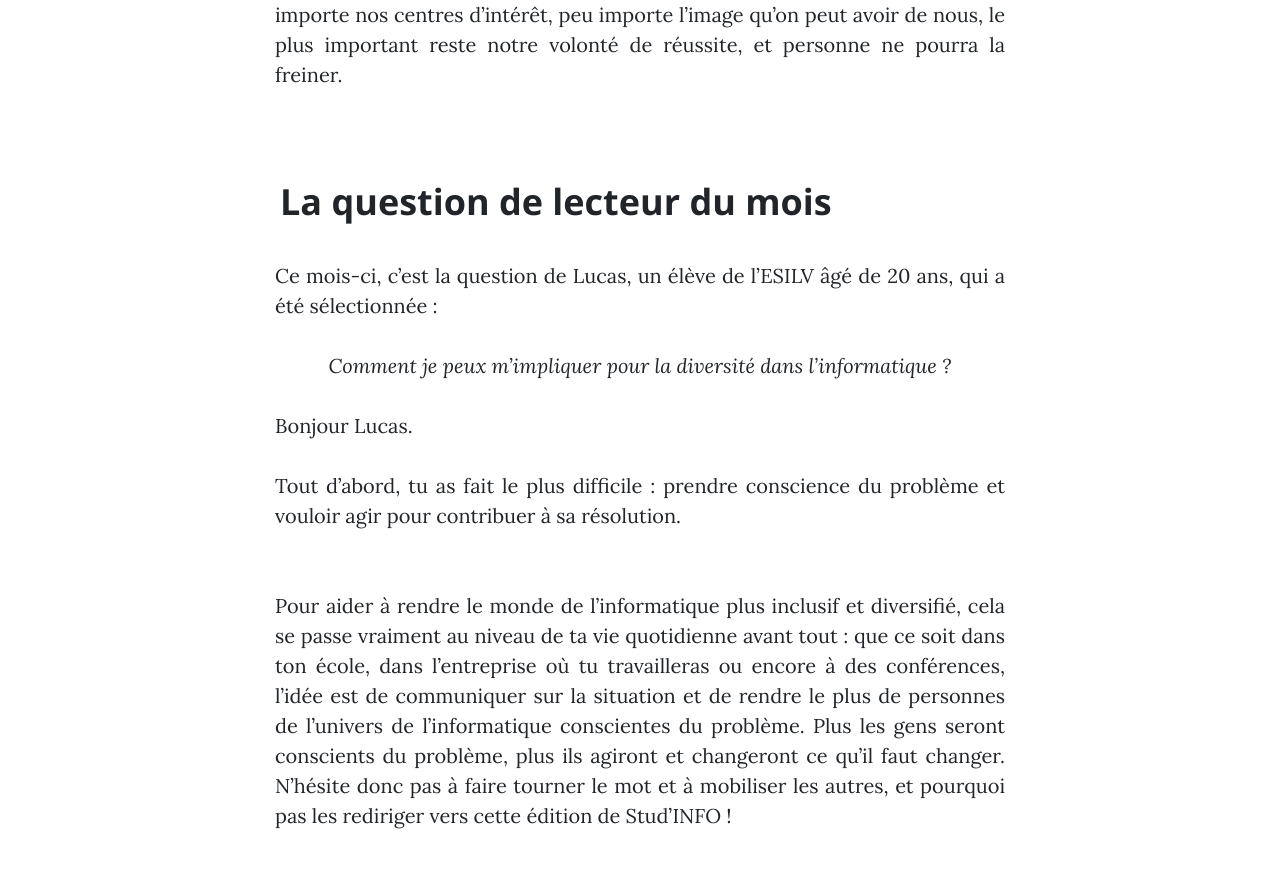
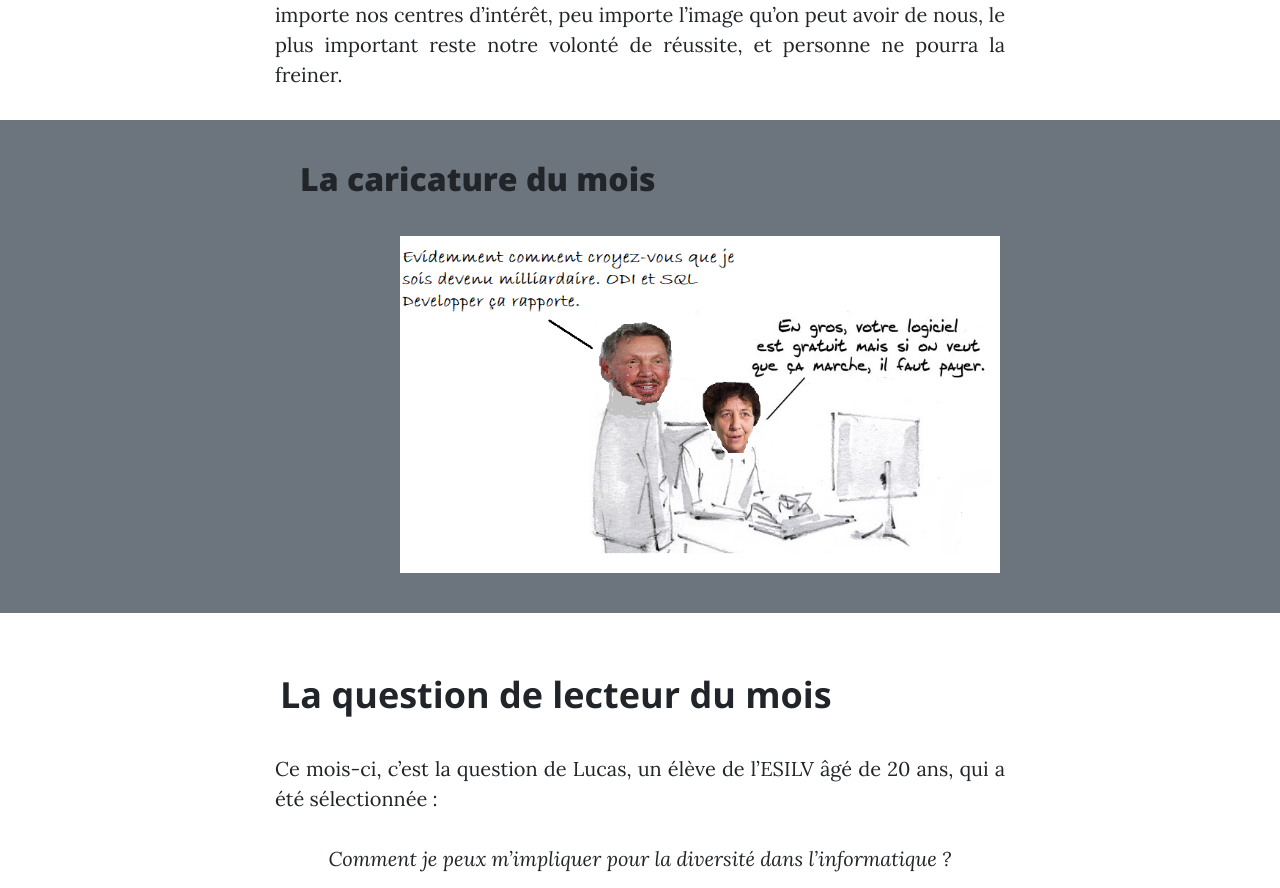
Before and after one commit to camilcll/webzine, a website: page post.html in a window 1280 px wide. Shown: the part 9270-10158 px from the top of the page. Drawn offline with nearby package versions, Linux system fonts and the light colour scheme.

Commit message:
ajout caricature du jour

```diff
--- a/post.html
+++ b/post.html
@@ -289,6 +289,11 @@
 
       </p>
 
+      <div class="bg-secondary" style="width: 100vw; height: auto; padding-left: 15em; padding-top: 2em; padding-bottom: 2em;">
+        <h2>La caricature du mois</h2>
+        <br>
+        <img style="margin-left: 5em;" width="600" src="img/pub1.png" alt="">
+      </div>
 
 <!--
 QR
@@ -394,7 +399,8 @@ IUT DECHAINE
               journées destinées aux lycéennes de première et de terminale découlent de la volonté de la MMI de lutter contre les
               stéréotypes persistant encore à l’heure actuelle et de pousser les filles à plus s’engager dans des filières
               scientifiques. Chez STUD’Info, nous soutenons ce temps de liberté accordé aux filles pour leur permettre de réfléchir
-              sereinement à leur avenir et de parler plus librement, car nous pensons qu’il peut réellement faire une différence.
+              sereinement à leur avenir et de parler plus librement, car nous pensons qu’il peut réellement faire une différence. <br>
+              Plus d'informations sur :
              <a href="https://filles-info-19.sciencesconf.org/">https://filles-info-19.sciencesconf.org/</a>
             </p>
           <p>
```
Also changed, not shown: img/pub1.png (added).
